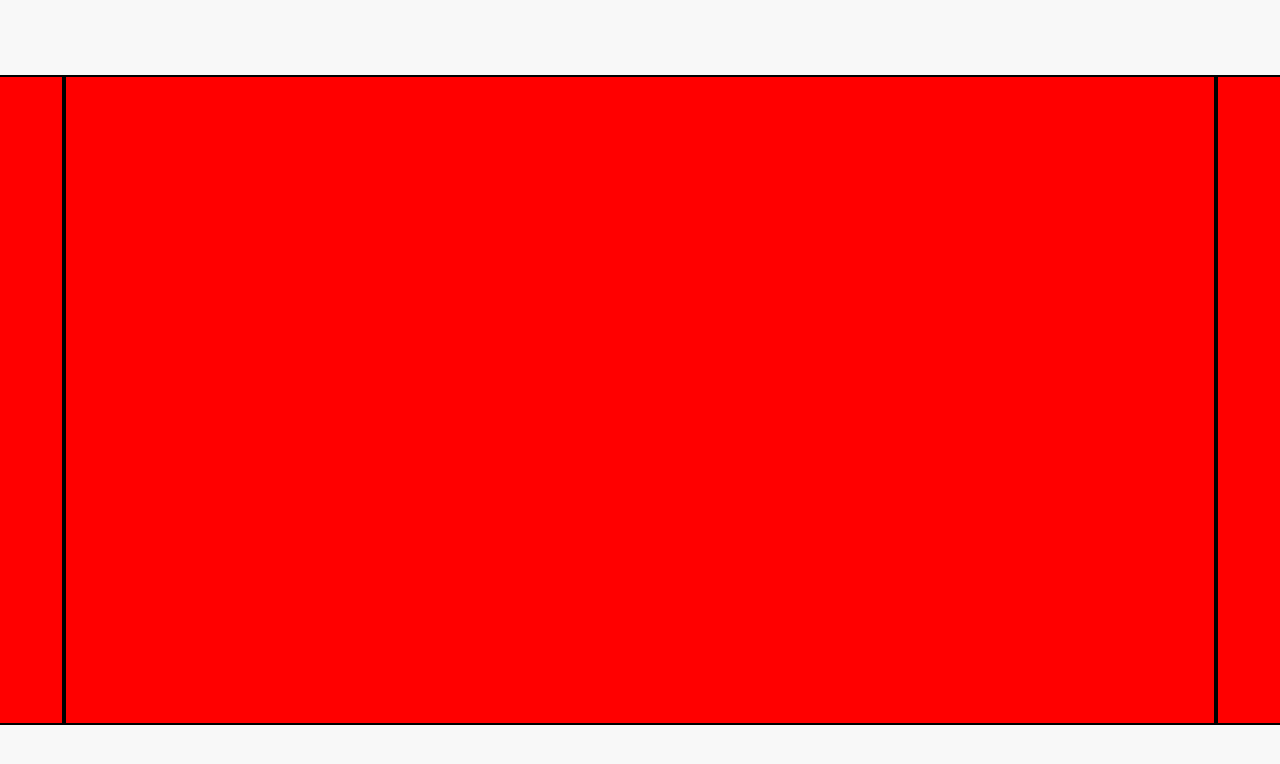
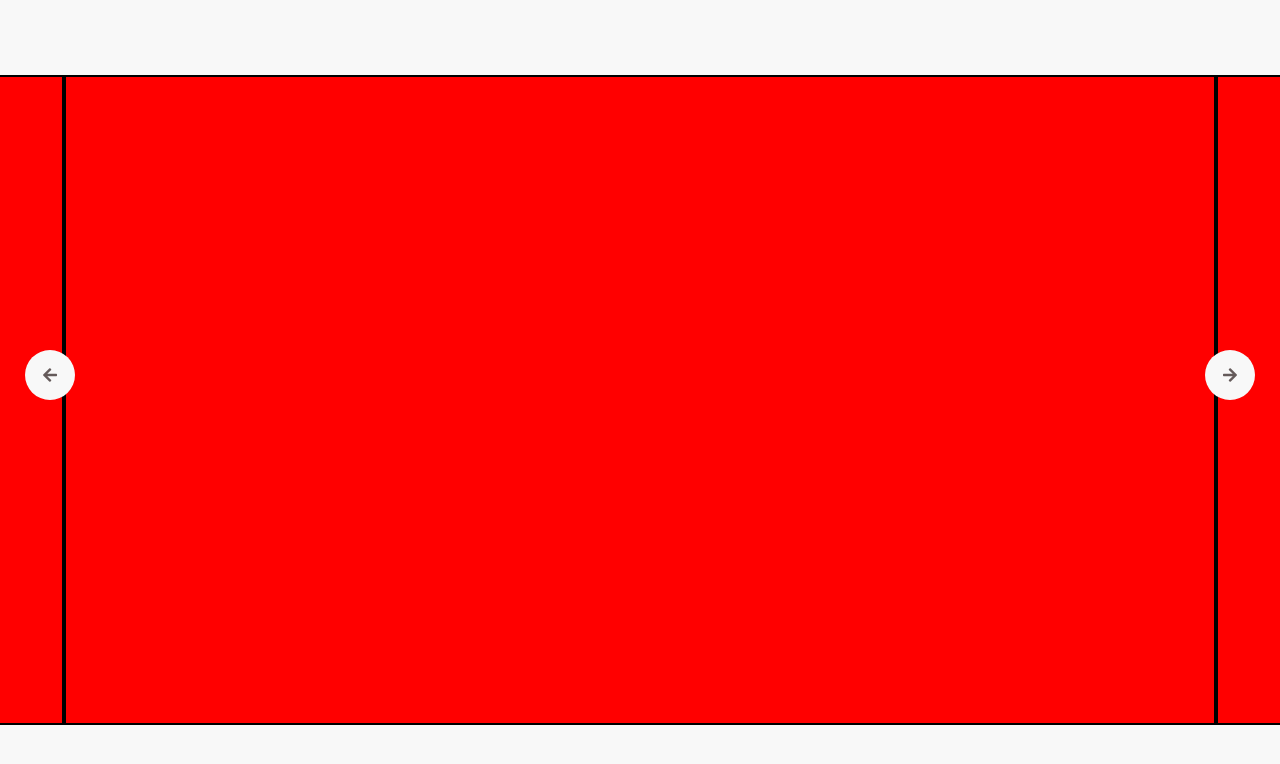
Before and after one commit to miorogvall/react-carousel-mr, a React (Create React App) app: page / in a window 1280 px wide. Shown: the top 764 px of the page. Built offline with nearby package versions, Linux system fonts and the light colour scheme.

Commit message:
font awesome and work on nav

```diff
--- a/public/index.html
+++ b/public/index.html
@@ -5,6 +5,7 @@
     <link rel="icon" href="%PUBLIC_URL%/favicon.ico" />
     <meta name="viewport" content="width=device-width, initial-scale=1" />
     <meta name="theme-color" content="#000000" />
+    <link rel="stylesheet" href="https://cdnjs.cloudflare.com/ajax/libs/font-awesome/5.14.0/css/all.min.css">
     <meta
       name="description"
       content="Web site created using create-react-app"
--- a/src/App.js
+++ b/src/App.js
@@ -7,7 +7,6 @@ function App() {
   return (
     <div className="App">
       <ItemContainer></ItemContainer>
-
     </div>
   );
 }
--- a/src/components/navArrow/_navArrow.scss
+++ b/src/components/navArrow/_navArrow.scss
@@ -1,3 +1,22 @@
+@import '../../master.scss';
+
 .arrow {
+    background: $light-grey;
+    width: 50px;
+    height: 50px;
+    position: absolute;
+    top: 50%;
+    border-radius: 100%;
+    transform: translate(0px, -50px);
+    display: flex;
+    align-items: center;
+    justify-content: center;
 
+    &.left {
+        left: 25px;
+    }
+    &.right {
+        right:25px;
+
+    }
 }
--- a/src/components/navArrow/navArrow.js
+++ b/src/components/navArrow/navArrow.js
@@ -1,10 +1,15 @@
 import React from 'react';
 import './_navArrow.scss';
 
-function NavArrow() {
-  return (
-        <div className="arrow"></div>
-  );
-}
+class NavArrow extends React.Component {
+    render() {
+    let classList = `arrow ${this.props.dir}`;
+    let faClass = `fas fa-arrow-${this.props.dir}`
+
+    return <div className={classList}>
+        <i class={faClass}></i>
+    </div>
+    }
+  }
 
 export default NavArrow;
```
